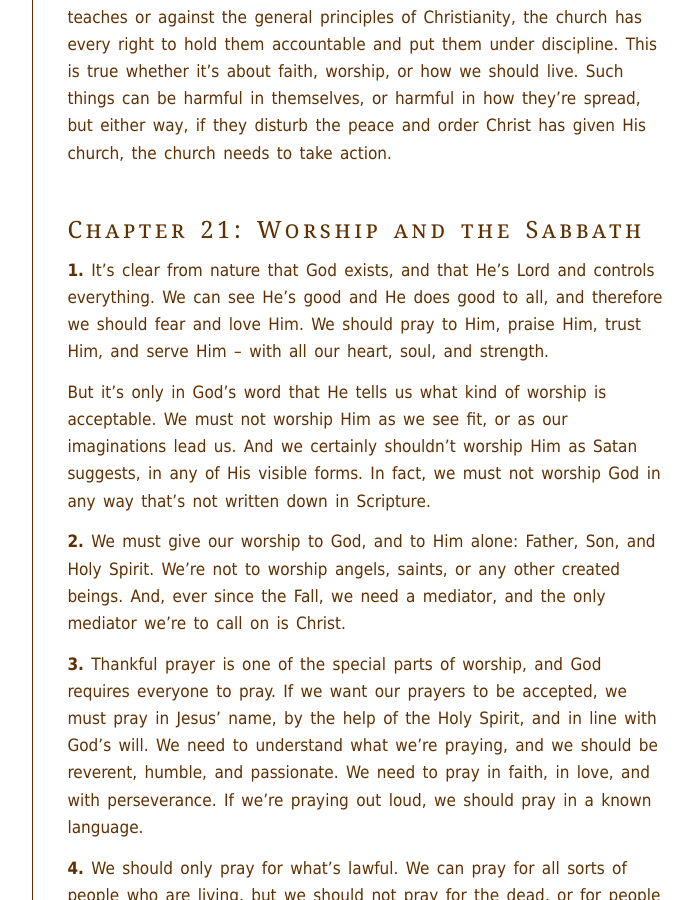
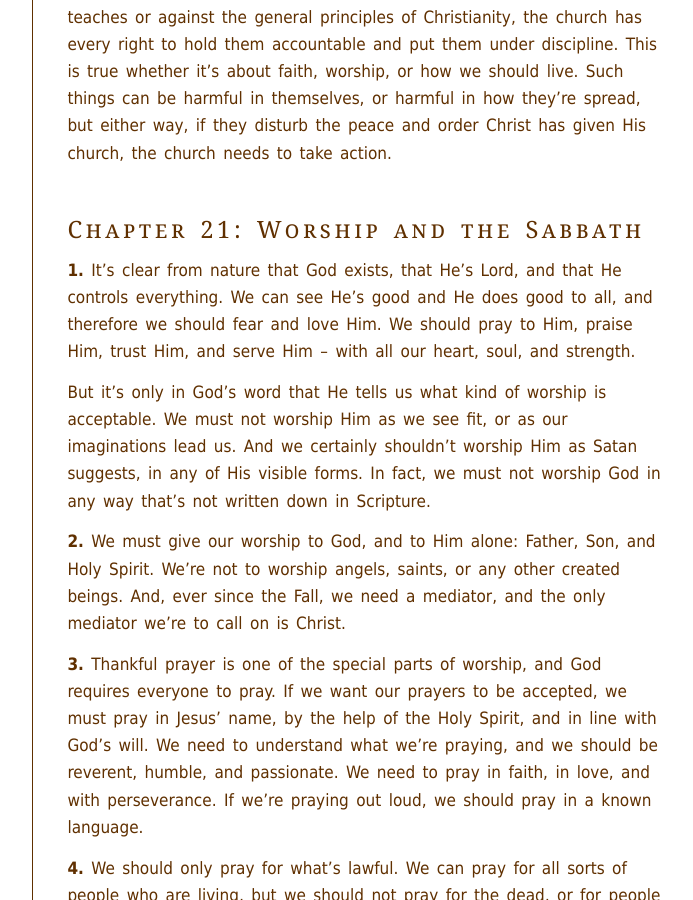
Before and after one commit to benhoyt/benhoyt.github.com, a Jekyll site: the page built from writings-pew.html, in a window 1280 px wide and 900 px high, scrolled down 25249 px. Shown: the whole window, without its empty margins (356-1049 px from the left). Built offline with Jekyll 4.4.1, drawn with Linux system fonts in a browser that asks for light colours; some of the changed text lies outside the part shown.

Commit message:
Tweaks to chs 21 and 25 per Franci.

```diff
--- a/writings-pew.html
+++ b/writings-pew.html
@@ -490,7 +490,7 @@
 
 <h2 id="chapter21"><a href="#chapter21">Chapter 21: Worship and the Sabbath</a></h2>
 
-<p><a id="chapter21-1" href="#chapter21-1" class="subsection">1.</a> It’s clear from nature that God exists, and that He’s Lord and controls everything. We can see He’s good and He does good to all, and therefore we should fear and love Him. We should pray to Him, praise Him, trust Him, and serve Him – with all our heart, soul, and strength.</p>
+<p><a id="chapter21-1" href="#chapter21-1" class="subsection">1.</a> It’s clear from nature that God exists, that He’s Lord, and that He controls everything. We can see He’s good and He does good to all, and therefore we should fear and love Him. We should pray to Him, praise Him, trust Him, and serve Him – with all our heart, soul, and strength.</p>
 
 <p>But it’s only in God’s word that He tells us what kind of worship is acceptable. We must not worship Him as we see fit, or as our imaginations lead us. And we certainly shouldn’t worship Him as Satan suggests, in any of His visible forms. In fact, we must not worship God in any way that’s not written down in Scripture.</p>
 
@@ -597,7 +597,7 @@
 
 <p><a id="chapter25-4" href="#chapter25-4" class="subsection">4.</a> The world-wide church has sometimes been more visible, sometimes less. Individual churches and their members are more pure or less pure according to how they teach and believe the gospel. They’re also pure to the extent they follow God’s commands and worship Him publically in a pure way.</p>
 
-<p><a id="chapter25-5" href="#chapter25-5" class="subsection">5.</a> Even the purest church on earth can be mixed up and make mistakes. Some churches even deteriorate to the point where they’re no longer churches of Christ, but synagogues of Satan. Despite that, there will always be a church on earth that worships God in the way He wants.</p>
+<p><a id="chapter25-5" href="#chapter25-5" class="subsection">5.</a> Even the purest church on earth can be mixed up and make mistakes. Some churches even deteriorate to the point where they’re no longer churches of Christ, but disciples of the Devil. Despite that, there will always be a church on earth that worships God in the way He wants.</p>
 
 <p><a id="chapter25-6" href="#chapter25-6" class="subsection">6.</a> Our Lord Jesus Christ is the only head of the church – there’s no one else. The Roman Catholic pope is not the head of the church in any sense.</p>
 
```
